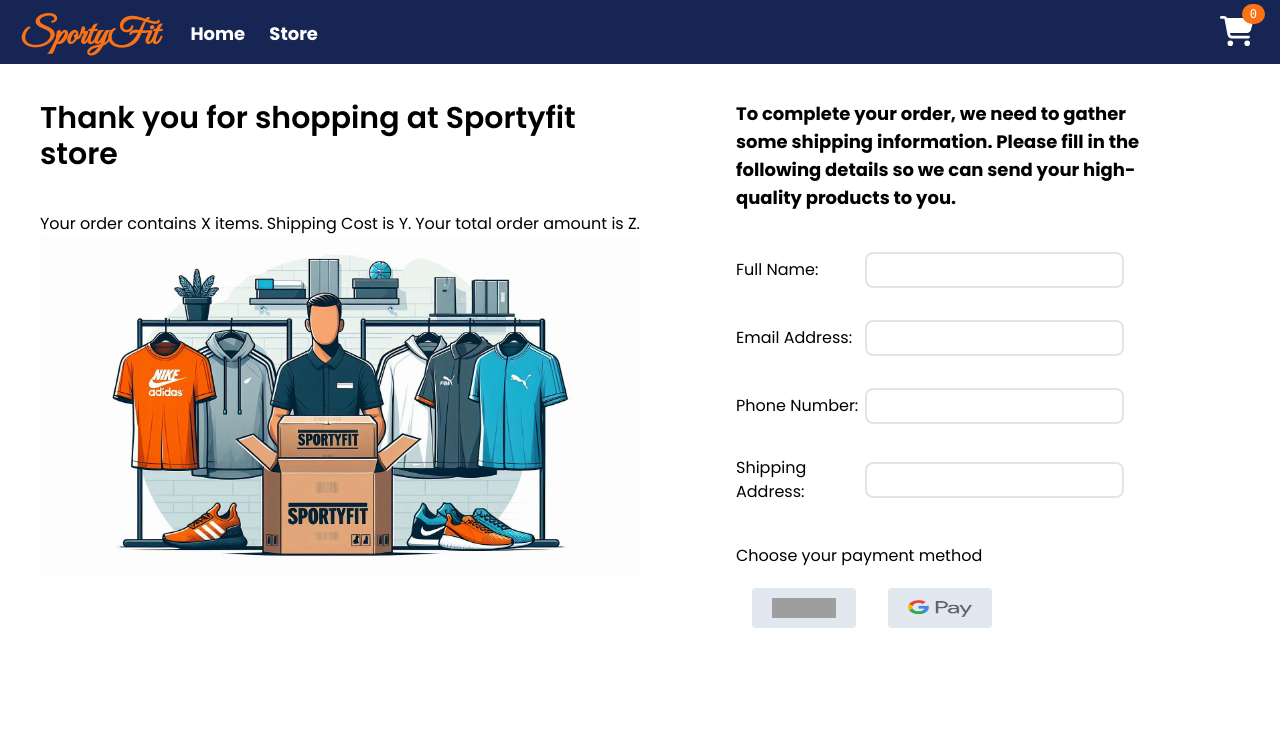
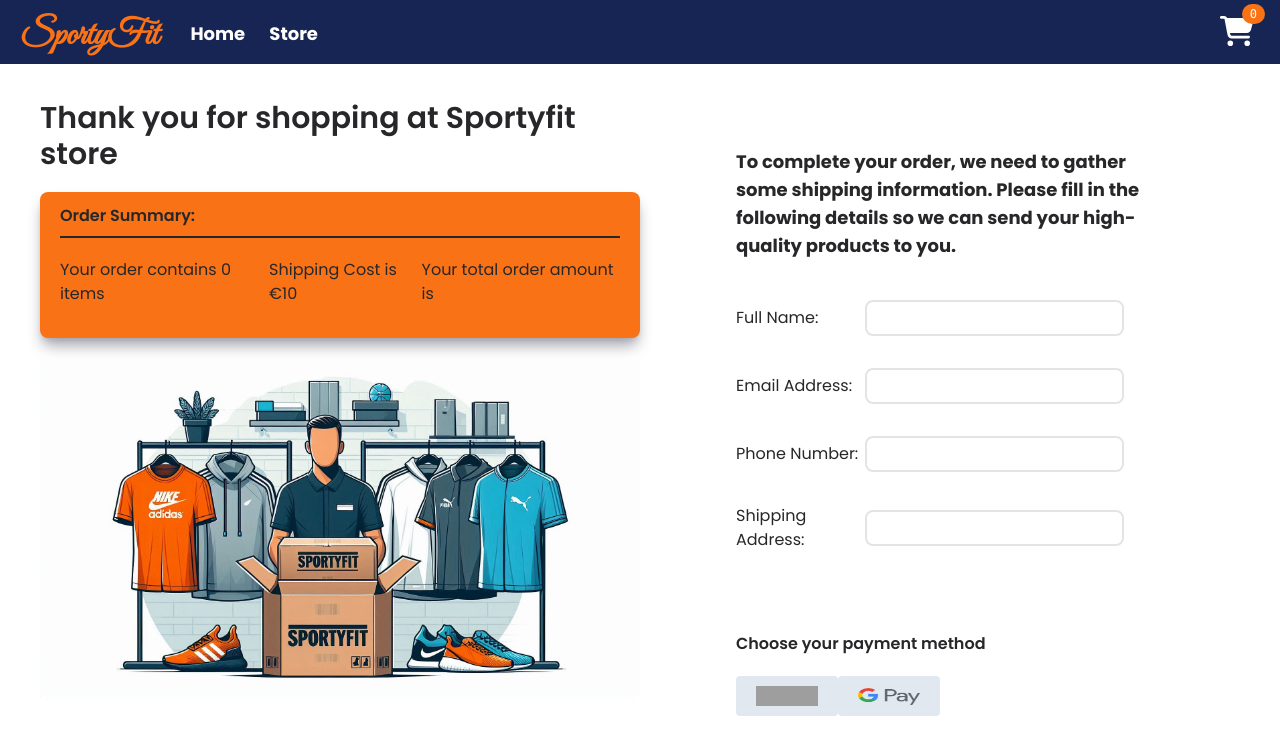
Before and after one commit to zahraRostami1999/shop-app, a React (Vite) app in the folder shop-app/: page /Checkout in a window 1280 px wide. Shown: the top 754 px of the page. Built offline with nearby package versions, Linux system fonts and the light colour scheme; grey boxes are pictures that could not be loaded.

Commit message:
edit Checkout Page: edit margin and padding of items

```diff
--- a/shop-app/src/pages/CheckoutPage.jsx
+++ b/shop-app/src/pages/CheckoutPage.jsx
@@ -1,26 +1,33 @@
 import cover from "../assets/images/checkout.png";
 import googlepay from "../assets/images/googlePay.png";
 import Input from "../components/input/Input";
+import { useSelector } from "react-redux";
 
 function CheckoutPage() {
+  const { cartItem } = useSelector((state) => state.cart);
+  const totalPrice = localStorage.getItem("totalPrice");
+
   return (
     <>
-      <div className=" w-full h-screen px-10 font-Poppins">
+      <div className=" w-full h-screen px-10 font-Poppins text-zinc-800">
         <div className="flex w-full h-2/3 mt-5">
           <div className=" w-1/2">
             <div className="pt-20">
               <div className="text-3xl font-semibold">
                 <h1>Thank you for shopping at Sportyfit store</h1>
               </div>
-              <div className="flex justify-between mt-10">
-                <div>Your order contains X items.</div>
-                <div>Shipping Cost is Y.</div>
-                <div>Your total order amount is Z.</div>
+              <div className="my-5 text-base bg-orange-500 px-5 pb-8 pt-3 rounded-lg shadow-lg shadow-zinc-400">
+                <div className="border-b-2 border-zinc-800 font-semibold pb-2">Order Summary:</div>
+                <div className="flex justify-between pt-5">
+                  <div>Your order contains {cartItem.length} items</div>
+                  <div>Shipping Cost is €10</div>
+                  <div>Your total order amount is {totalPrice}</div>
+                </div>
               </div>
             </div>
             <img src={cover} alt="cover" />
           </div>
-          <div className=" w-1/2 px-24 mt-20">
+          <div className=" w-1/2 px-24 mt-32">
             <div>
               <h3 className="text-lg font-bold">
                 To complete your order, we need to gather some shipping
@@ -28,24 +35,24 @@ function CheckoutPage() {
                 your high-quality products to you.
               </h3>
             </div>
-            <div className="my-10">
-            <Input label="Full Name:"/>
-            <Input label="Email Address:"/>
-            <Input label="Phone Number:"/>
-            <Input label="Shipping Address:"/>
+            <div className="mt-10 mb-20">
+              <Input label="Full Name:" />
+              <Input label="Email Address:" />
+              <Input label="Phone Number:" />
+              <Input label="Shipping Address:" />
             </div>
             <div>
-              <h4>Choose your payment method</h4>
-              <div className="flex w-2/3 h-10 justify-around mt-5 items-center">
-                <button className="h-5 px-5 py-5 bg-slate-200 flex items-center rounded">
+              <h4 className="font-semibold">Choose your payment method</h4>
+              <div className="flex w-1/2 h-10 justify-between mt-5 items-center">
+                <button className="h-5 px-5 py-5 bg-slate-200 flex items-center rounded hover:bg-slate-300">
                   <img
                     className="w-16 h-5 "
                     src="https://upload.wikimedia.org/wikipedia/commons/thumb/b/b5/PayPal.svg/2560px-PayPal.svg.png"
                     alt=""
                   />
                 </button>
-                <button className="h-5 px-5 py-5 bg-slate-200 flex items-center rounded">
-                  <img className="w-16 h-5 " src={googlepay} alt="googlepay" />
+                <button className="h-5 px-5 py-5 bg-slate-200 flex items-center rounded hover:bg-slate-300">
+                  <img className="w-16 h-5" src={googlepay} alt="googlepay" />
                 </button>
               </div>
             </div>
```
